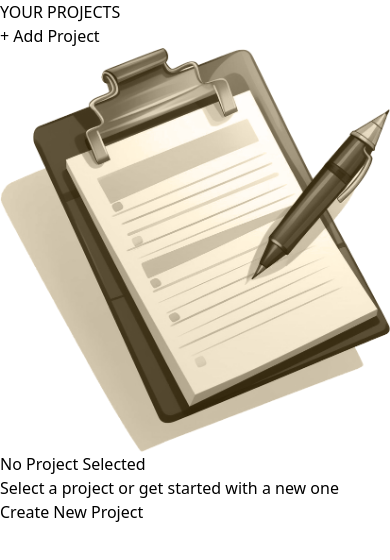
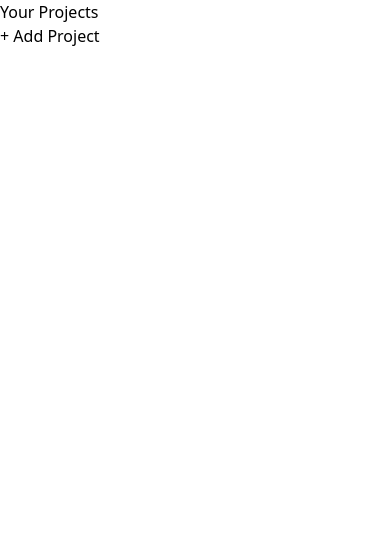
Before and after one commit to TheMaxRob/ProjectManagementDemoApp, a React (Vite) app: page / in a window 390 px wide. Shown: the top 560 px of the page. Built offline with nearby package versions, Linux system fonts and the light colour scheme.

Commit message:
Reinstallation

```diff
--- a/src/App.jsx
+++ b/src/App.jsx
@@ -1,35 +1,10 @@
-import SideBar from "./components/Sidebar";
-import AddProject from "./components/AddProject";
-import NoProjectSelected from "./components/NoProjectSelected";
-import { useState } from 'react';
-import ProjectScreen from "./components/ProjectScreen";
+import ProjectsSidebar from "./ProjectsSidebar";
 
 function App() {
-
-  const [ showingAddProject, setIsShowingAddProject ] = useState(false);
-  const [ isShowingProject, setIsShowingProject ] = useState(false);
-  const [ projects, setProject ] = useState([]);
-  const [selectedProjectIndex, setSelectedProjectIndex] = useState(null);
-
-  function handleAddProjectClick() {
-    setIsShowingAddProject(true);
-  }
-
-  function handleProjectClick(index) {
-    setIsShowingProject(true);
-    setSelectedProjectIndex(index);
-  }
-
   return (
-    <div className="flex">
-      <SideBar projects={projects} onProjectClick={handleProjectClick} showingAddProject={handleAddProjectClick}/>
-      {showingAddProject && !isShowingProject ? <AddProject /> : <NoProjectSelected showingAddProject={handleAddProjectClick}/>}
-      {isShowingProject &&
-        (<ProjectScreen project={selectedProjectIndex}/> ) }
-
-
-
-    </div>
+    <main className="h-screen my-8">
+      <ProjectsSidebar />
+    </main>
   );
 }
 
--- /dev/null
+++ b/src/ProjectsSidebar.jsx
@@ -0,0 +1,13 @@
+export default function ProjectsSidebar() {
+    return <aside className="w-1/3 px-8 py-16 bg-stone-900 text-stone-50 md:w-72 rounded-r-xl">
+        <h2>Your Projects</h2>
+        <div>
+            <button>+ Add Project</button>
+        </div>
+
+
+        <ul>
+
+        </ul>
+    </aside>
+}
--- a/src/components/AddProject.jsx
+++ /dev/null
@@ -1,25 +0,0 @@
-export default function AddProject({ }) {
-    return (
-        <form className="w-1/2 flex flex-col px-16 py-24">
-            <div className="flex justify-end gap-5">
-                <button className="hover:text-gray-600">Cancel</button>
-                <button className="px-6 py-2 rounded-md bg-black text-white ">Save</button>
-            </div>
-
-            <div className="flex flex-col py-8">
-                <label className="font-bold text-sm text-gray-500">TITLE</label>
-                <input className="bg-gray-200 text-gray-600 font-medium text-sm px-2 py-2 shadow-md focus:outline-none focus:border-2 focus:border-b-gray-500 "/>
-            </div>
-
-            <div className="flex flex-col">
-                <label className="font-bold text-sm text-gray-500">DESCRIPTION</label>
-                <textarea className="bg-gray-200 shadow-md px-2 py-2 text-gray-600 text-sm focus:outline-none focus:border-2 focus:border-b-gray-500"/>
-            </div>
-
-            <div className="flex flex-col py-8">
-                <label className="font-bold text-sm text-gray-500">DUE DATE</label>
-                <input type='date' className="bg-gray-200 shadow-md px-2 py-2 text-gray-600 text-sm font-medium focus:outline-none focus:border-2 focus:border-b-gray-500" placeholder="mm/dd/yyy"/>
-            </div>
-        </form>
-    );
-}
--- a/src/components/NoProjectSelected.jsx
+++ /dev/null
@@ -1,10 +0,0 @@
-export default function NoProjectSelected({ showingAddProject }) {
-    return (
-        <div className="relative  h-screen w-full flex flex-col gap-6 items-center top-24">
-            <img className="h-16 w-16" alt="Notebook" src="../public/logo.png" />
-            <h1 className="text-gray-500 font-bold">No Project Selected</h1>
-            <h3 className="text-gray-400 font-medium">Select a project or get started with a new one</h3>
-            <button className="bg-black rounded-md text-gray-400 px-4 py-2" onClick={showingAddProject}>Create New Project</button>
-        </div>
-    );
-}
--- a/src/components/ProjectList.jsx
+++ /dev/null
@@ -1,17 +0,0 @@
-export default function ProjectList({ projects, onProjectClick }) {
-    return (
-        <div>
-            <ul>
-            {projects.map((project, index) => {
-                return (
-                    <button key={project.name} onClick={() => onProjectClick(index)}
-                        className="">
-                            { project.name }
-                    </button>
-                );
-            })}
-            </ul>
-
-        </div>
-    );
-}
--- a/src/components/ProjectScreen.jsx
+++ /dev/null
@@ -1,7 +0,0 @@
-export default function ProjectScreen( { project }) {
-    return (
-        <div>
-            Project Screen
-        </div>
-    );
-}
--- a/src/components/Sidebar.jsx
+++ /dev/null
@@ -1,30 +0,0 @@
-import { useState } from "react";
-import ProjectList from "./ProjectList";
-
-export default function SideBar({ projects, onProjectClick, showingAddProject }) {
-
-
-    function handleAddProjectClick() {
-        showingAddProject();
-    }
-
-
-    function handleProjectClick(index) {
-        onProjectClick(index);
-    }
-
-
-    return (
-        <div className="h-screen bg-black w-1/4 rounded-r-xl">
-            <div className="text-white absolute left-10 top-16">
-                <h1 className="text-xl ">YOUR PROJECTS</h1>
-                <button onClick={handleAddProjectClick}
-                    className="my-10 bg-opacity-50 bg-gray-400 px-4 py-2 rounded-lg text-gray-200 text-opacity-50 hover:bg-opacity-70 hover:text-white">
-                        + Add Project
-                </button>
-
-                <ProjectList onProjectClick={() => onProjectClick(index)} projects={projects} />
-            </div>
-        </div>
-    )
-}
```
Also changed, not shown: 1 other file (tests, documents, lock files or other folders).
